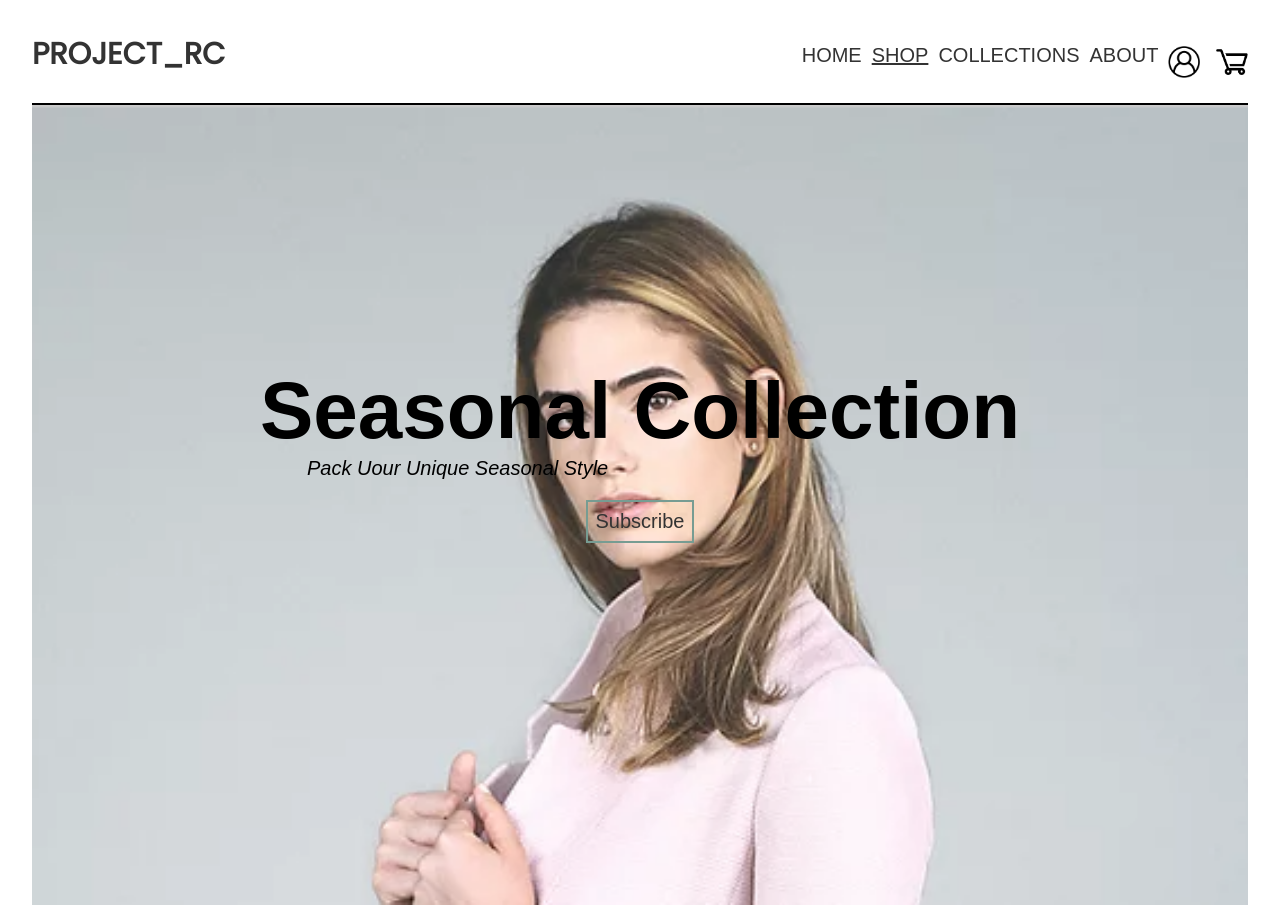
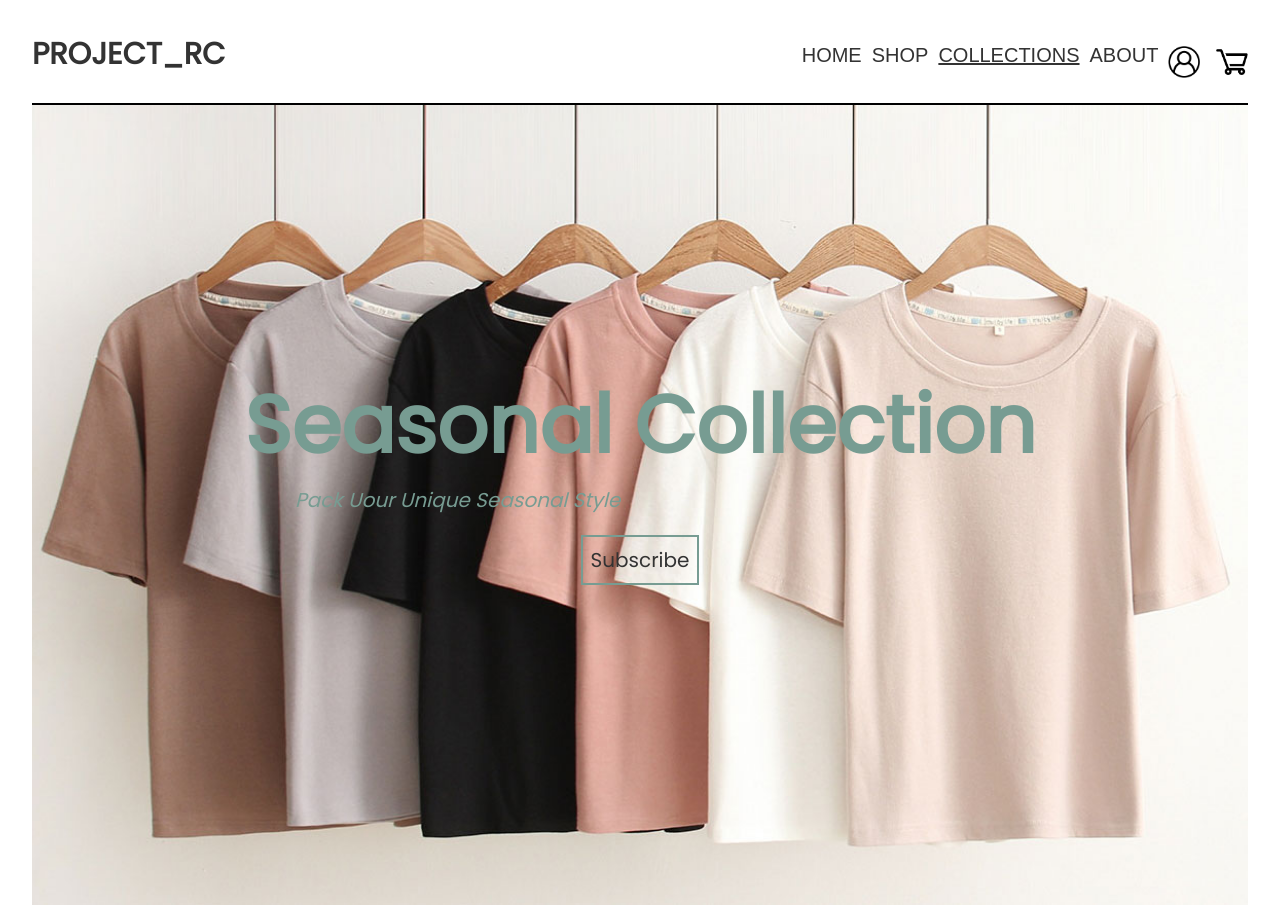
Before and after one commit to mhyuk/IAT339-Project, a plain HTML site: page collectionUpdated.html in a window 1280 px wide. Shown: the top 905 px of the page. Drawn offline with Linux system fonts and the light colour scheme.

Commit message:
Updated Image and fixed collection button hover and active nav

```diff
--- a/Style Guide/css/collectionUpdated.css
+++ b/Style Guide/css/collectionUpdated.css
@@ -44,9 +44,12 @@ p, ol, ul {
 
 /*   NEW CODE */
 
+#banner a:hover{
+	color: white;
+  }
 
 #banner{
-	background: url(../img/coverB.png);
+	background: url(../img/coverA.jpg);
 	background-size: cover;
 	background-position: center;
 	height: 100vh;
--- a/collectionUpdated.html
+++ b/collectionUpdated.html
@@ -34,8 +34,8 @@
     <nav style="float:right;">
         <ul class="navbar" id="MenuItems">
           <li><a href="index.html">HOME</a></li>
-          <li><a class="active" href="product.html">SHOP</a></li>
-          <li><a href="collectionUpdated.html">COLLECTIONS</a></li>
+          <li><a href="product.html">SHOP</a></li>
+          <li><a class="active" href="collectionUpdated.html">COLLECTIONS</a></li>
           <li><a href="about.html">ABOUT</a></li>
           </ul>
           <a href="#"><img src="Style Guide/img/account.png" style="margin-left: 1em;" class="icon" alt="Account"></a>
@@ -49,10 +49,10 @@
     <section class="element">
 
 	<section id="banner">
-		<div class="banner-text">
+		<div class="banner-text mainFont" style="color : #779c92;">
 			<h1>Seasonal Collection</h1>
 			<p>Pack Uour Unique Seasonal Style</p>
-				<div class="button button1">
+				<div class="button button1 collectionLink">
 					<a href="#">Subscribe</a>
 				</div>
 		</div>
```
Also changed, not shown: about.html (+2 -2 lines), cart.html (+1 -1 lines), Style Guide/img/coverA.jpg (added).
